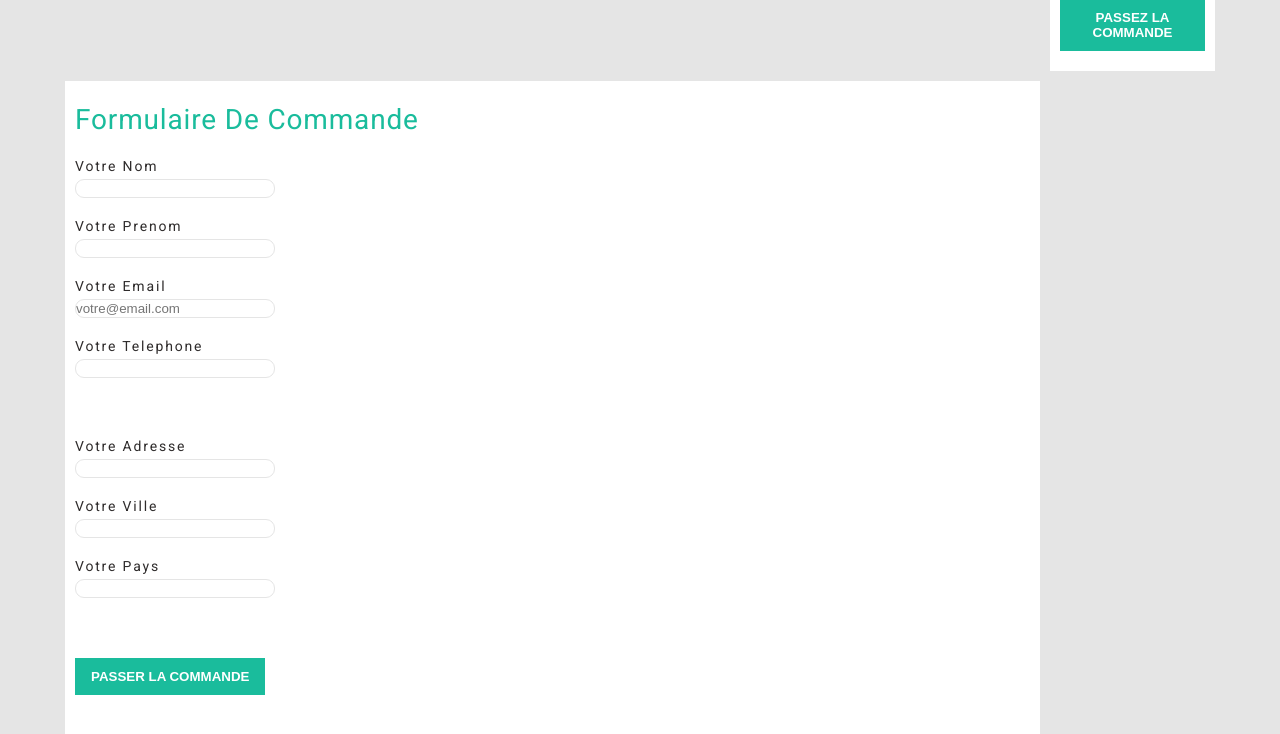
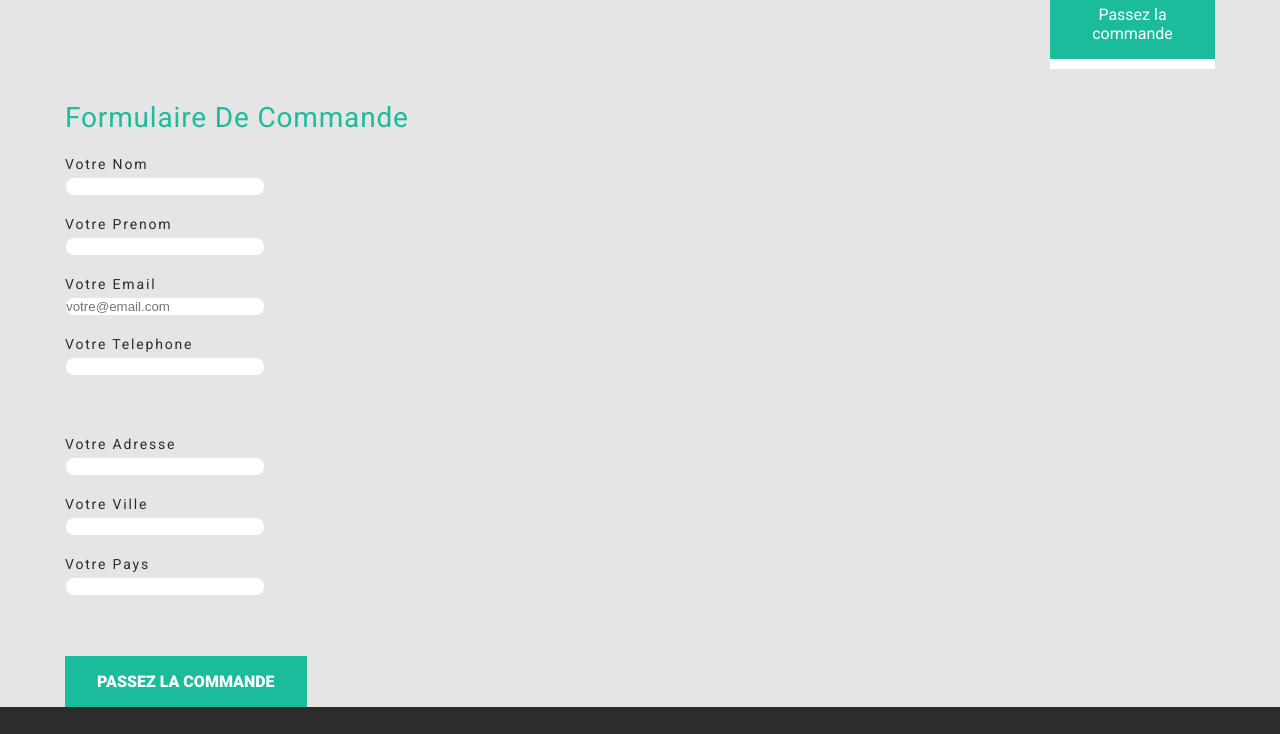
Before and after one commit to elsunny/AnousonePhommavongsa_5_20210906, a website with bundled scripts: page public/cart.html in a window 1280 px wide. Shown: the part 176-910 px from the top of the page. Built offline with nearby package versions, Linux system fonts and the light colour scheme.

Commit message:
wip cart finished

```diff
--- a/public/cart.html
+++ b/public/cart.html
@@ -77,8 +77,8 @@
                             <span class="subtotal__items">(0 article)</span>
                             <span class="subtotal__amount">0 €</span>
                         </div>
-                        <button class="subtotal__btn btn__order">
-                            Passez la commande
+                        <button class="subtotal__btn btn__order button button--dione">
+                            <span>Passez la commande</span>
                         </button>
                     </div>
                 </aside>
@@ -154,8 +154,8 @@
                         </div>
                     </div>
                     <a href="confirmation.html">
-                        <button type="submit" name="submit" class="btn__order">
-                            passer la commande
+                        <button type="submit" name="submit" class="btn__order button button--dione">
+                            <span>Passez la commande</span>
                         </button>
                     </a>
                 </form>
@@ -194,7 +194,7 @@
                             <option value="10">10</option>
                         </select>
                     </form>
-                    <button class="product__delete">
+                    <button class="product__delete button button--dione">
                         <span>supprimer</span>
                     </button>
                 </figcaption>
--- a/public/script/cart.js
+++ b/public/script/cart.js
@@ -15,7 +15,8 @@ const serverProducts = [];
 
 
 
-// dynamique display of card for each product
+// ============ dynamique display of card for each product found in the localstorage ============
+
     cartProducts.forEach(async (cartProduct) => {
 
         try {
@@ -42,28 +43,27 @@ const serverProducts = [];
             cartPublish.setAttribute("data-id", cartProduct.id);
             cartPublish.setAttribute("data-option", cartProduct.option);
 
-            // add listener event on the product quantity selector
-            cartPublish.querySelector("select[name=qty]").addEventListener("change", (e)=>{
-                e.preventDefault();
-                // get the new quantity
-                const qtyUpdated = e.target.value;
-                // refresh the calculation
-
-                // get the price, the id and option of the product whom quantity has been updated
-                // get the price
-                let productPrice = cartPublish.querySelector(".products__card__price").textContent;
-                productPrice = parseInt(productPrice.replace(' €',""));
+            const isInProducts = (pdt) => {
 
                 //get the id and option
                 const productId = cartPublish.getAttribute("data-id");
                 const productOption = cartPublish.getAttribute("data-option");
 
+                return pdt.id === productId && pdt.option === productOption;
+            }
 
-                // update the quantity localstorage
-                // cherche dans le localStorage où se trouve le produit dont la quantité a changée
-                const isInProducts = (pdt) => {
-                    return pdt.id === productId && pdt.option === productOption;
-                }
+
+            // =============== customer change the product quantity ================
+
+            // add listener event on the product quantity selector
+            cartPublish.querySelector("select[name=qty]").addEventListener("change", (e)=>{
+
+                e.preventDefault();
+
+                // get the new quantity
+                const qtyUpdated = e.target.value;
+
+                // update the quantity in localStorage
                 const productIndex = cartProducts.findIndex(isInProducts);
                 cartProducts[productIndex].qty = parseInt(qtyUpdated);
                 localStorage.setItem("productInCart", JSON.stringify(cartProducts));
@@ -73,26 +73,22 @@ const serverProducts = [];
 
             })
 
-            //remove the product
+
+            // ================== customer remove the product ========================
+
             cartPublish.querySelector(".product__delete").addEventListener("click", (e)=>{
+
                 e.preventDefault();
+
                 const qtyUpdated = 0;
-                //get the id and option
-                const productId = cartPublish.getAttribute("data-id");
-                const productOption = cartPublish.getAttribute("data-option");
 
-
-                // delete the product in localstorage
-                const isInProducts = (pdt) => {
-                    return pdt.id === productId && pdt.option === productOption;
-                }
+                // updtade the quantity in localstorage
                 const productIndex = cartProducts.findIndex(isInProducts);
                 cartProducts.splice(productIndex, 1);
                 localStorage.setItem("productInCart", JSON.stringify(cartProducts));
 
                 // update the amount and quantity display
                 displayTotal();
-                console.log("html product", cartPublish);
                 cartPublish.remove();
             })
 
@@ -136,9 +132,8 @@ const serverProducts = [];
 
 
 
-// //////////// remove a product //////////////////
 
-// /////////////// send to server form and cart order //////////////////////
+// ================= send to server form and cart order ===================
 
 const form = document.getElementById("cartForm");
 
--- a/public/script/home.js
+++ b/public/script/home.js
@@ -1,4 +1,6 @@
 // /////////////// js script on homepage index.html //////////////////////
+import { convertPrice } from "./module.js";
+
 
 // container for the products cards
 const productCards = document.querySelector(".products__card");
@@ -25,7 +27,7 @@ async function getAndDisplayProduct() {
             product.imageUrl;
         productCard.querySelector(".products__card__item__link").setAttribute('href', `product.html?_id=${product._id}`);
         productCard.querySelector(".products__card__item__title").innerText = product.name;
-        productCard.querySelector(".products__card__price").innerText = product.price;
+        productCard.querySelector(".products__card__price").innerText = convertPrice(product.price, 100);
 
         // insert the code in the container
         productCards.appendChild(productCard);
--- a/sass/components/_buttons.scss
+++ b/sass/components/_buttons.scss
@@ -62,8 +62,8 @@
 // button to confirm the command & quantity of product purchased in the cart
 .subtotal__btn,
 .product__quantity {
-    @include mixins.colored-btn(variables.$clr-4);
-    margin: 10px 10px;
+    // @include mixins.colored-btn(variables.$clr-4);
+    margin: 10px 0px;
 }
 
 // button in confirmation page to return on the homepage
@@ -77,3 +77,60 @@
 .product__delete {
     @include mixins.outline-btn(variables.$clr-4);
 }
+
+// button animation effect
+
+.button {
+	pointer-events: auto;
+	cursor: pointer;
+	// background: #e7e7e7;
+    background: variables.$clr-5;
+	border: none;
+	// padding: 1.5rem 3rem;
+    padding: 1rem 2rem;
+	margin: 0;
+	font-family: inherit;
+	font-size: inherit;
+	position: relative;
+	display: inline-block;
+}
+
+.button::before,
+.button::after {
+	position: absolute;
+	top: 0;
+	left: 0;
+	width: 100%;
+	height: 100%;
+}
+
+.button--dione span {
+	display: inline-block;
+	position: relative;
+	color: #fff;
+    // color: variables.$clr-1;
+}
+
+.button--dione::before {
+	content: '';
+	// background: #000;
+    background: variables.$clr-4;
+	transition: transform 0.3s cubic-bezier(0.2,1,0.7,1);
+}
+
+.button--dione:hover::before {
+	transform: scale3d(0.9, 0.8, 1);
+}
+
+.button--dione::after {
+	content: '';
+	// border: 1px solid #000;
+    border: 1px solid variables.$clr-4;
+	transition: transform 0.3s cubic-bezier(0.2,1,0.7,1);
+	border-radius: 0px;
+	transform: scale3d(0.85, 0.65, 1);
+}
+
+.button--dione:hover::after {
+	transform: scale3d(1,1,1);
+}
--- a/sass/components/_form.scss
+++ b/sass/components/_form.scss
@@ -31,8 +31,8 @@
 }
 
 form {
-    background: variables.$clr-5;
-    padding: 0 10px;
+    // background: variables.$clr-5;
+    // padding: 0 10px;
     button {
         @include mixins.colored-btn(variables.$clr-4);
         margin-bottom: 60px;
--- a/sass/pages/_home.scss
+++ b/sass/pages/_home.scss
@@ -115,9 +115,9 @@
 // product card item set up
 .products__card__item {
     width: 328.16px;
-    height: 348px;
+    // height: 348px;
     margin: 70px 27px 30px 27px;
-    box-shadow: 0px 4px 4px rgba(0, 0, 0, 0.25);
+    // box-shadow: 0px 4px 4px rgba(0, 0, 0, 0.25);
     background: variables.$clr-2;
     pointer-events: auto;
     &__last {
@@ -131,7 +131,7 @@
     }
     & figcaption {
         background: variables.$clr-3;
-        padding: 5px 10px;
+        padding: 0px 10px;
     }
 }
 
@@ -142,6 +142,7 @@
 
 .products__card__price {
     padding-top: 16px;
+    padding-bottom: 10px;
     font-size: 25px;
     color: variables.$clr-4;
 }
```
Also changed, not shown: public/confirmation.html (+3 -3 lines), public/index.html (+1 -1 lines), public/product.html (+1 -1 lines), public/css/style.css, public/script/module.js (line endings or trailing spaces), 2 other files.
